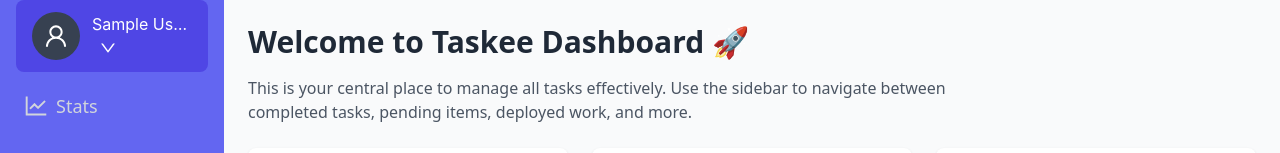
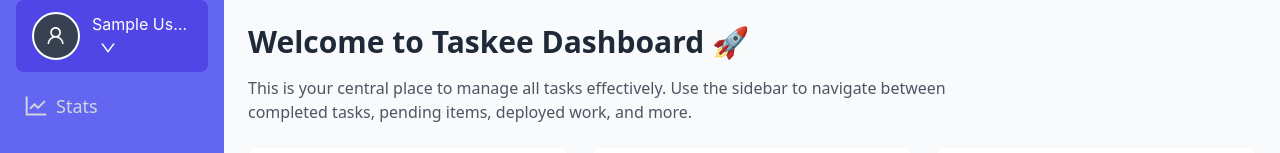
Before and after one commit to patel-vansh1607/captsone-mod-5, a React (Vite) app in the folder dashboard/: page /dashboard in a window 1280 px wide. Shown: the top 153 px of the page. Built offline with nearby package versions, Linux system fonts and the light colour scheme; sample sign-in values are in the browser's storage; a web font is replaced by a local one.

Commit message:
formatted code with prettier

```diff
--- a/dashboard/src/components/Sidebar.jsx
+++ b/dashboard/src/components/Sidebar.jsx
@@ -82,7 +82,7 @@
 
     localStorage.setItem(
       "user_data",
-      JSON.stringify({ userToken: token, user: updated }),
+      JSON.stringify({ userToken: token, user: updated })
     );
 
     message.success("Profile updated successfully");
@@ -166,7 +166,6 @@
         animate={{ x: 0, opacity: 1 }}
         transition={{ duration: 0.4, ease: "easeOut" }}
       >
-        {/* Profile Section */}
         <div className="mb-1 px-4">
           <Dropdown
             menu={{ items: menuItems }}
@@ -183,11 +182,17 @@
                   />
                 </div>
               ) : (
-                <Avatar
-                  icon={<UserOutlined />}
-                  size={48}
-                  className="bg-gray-700 sm:w-12 sm:h-12 w-10 h-10 flex items-center justify-center"
-                />
+                <div className="w-10 h-10 sm:w-12 sm:h-12 flex items-center justify-center rounded-full bg-gray-700 border-2 border-white">
+                  <Avatar
+                    icon={<UserOutlined />}
+                    className="text-white"
+                    style={{
+                      backgroundColor: "transparent",
+                      fontSize: "1.2rem",
+                    }}
+                    size="large"
+                  />
+                </div>
               )}
 
               <div className="sm:block hidden">
@@ -239,7 +244,6 @@
           <p>Are you sure you want to log out?</p>
         </Modal>
 
-        {/* Navigation */}
         <nav className="flex-1">
           <ul className="-mt-4 flex flex-col justify-center">
             {navItems.map((item, index) => (
```
